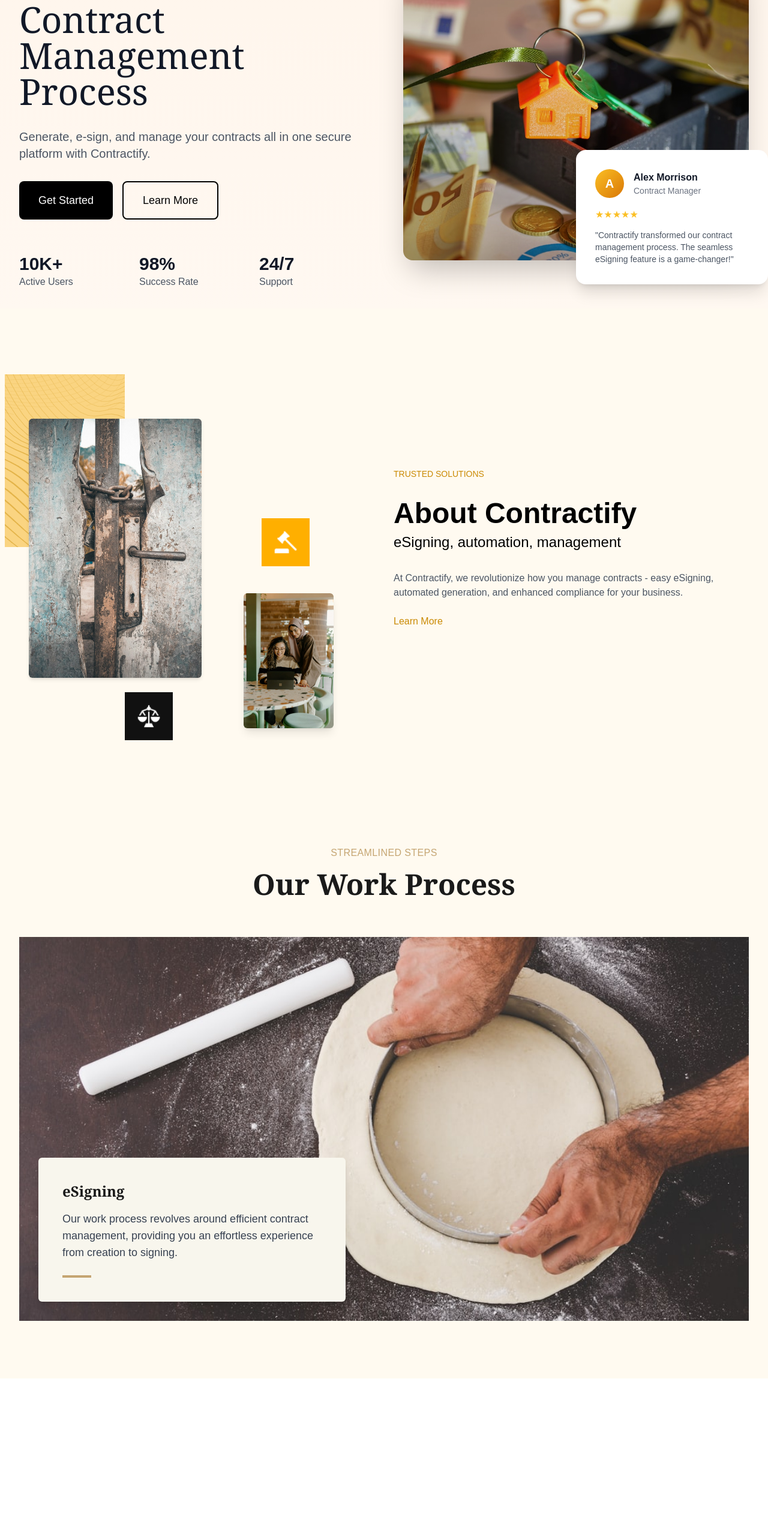
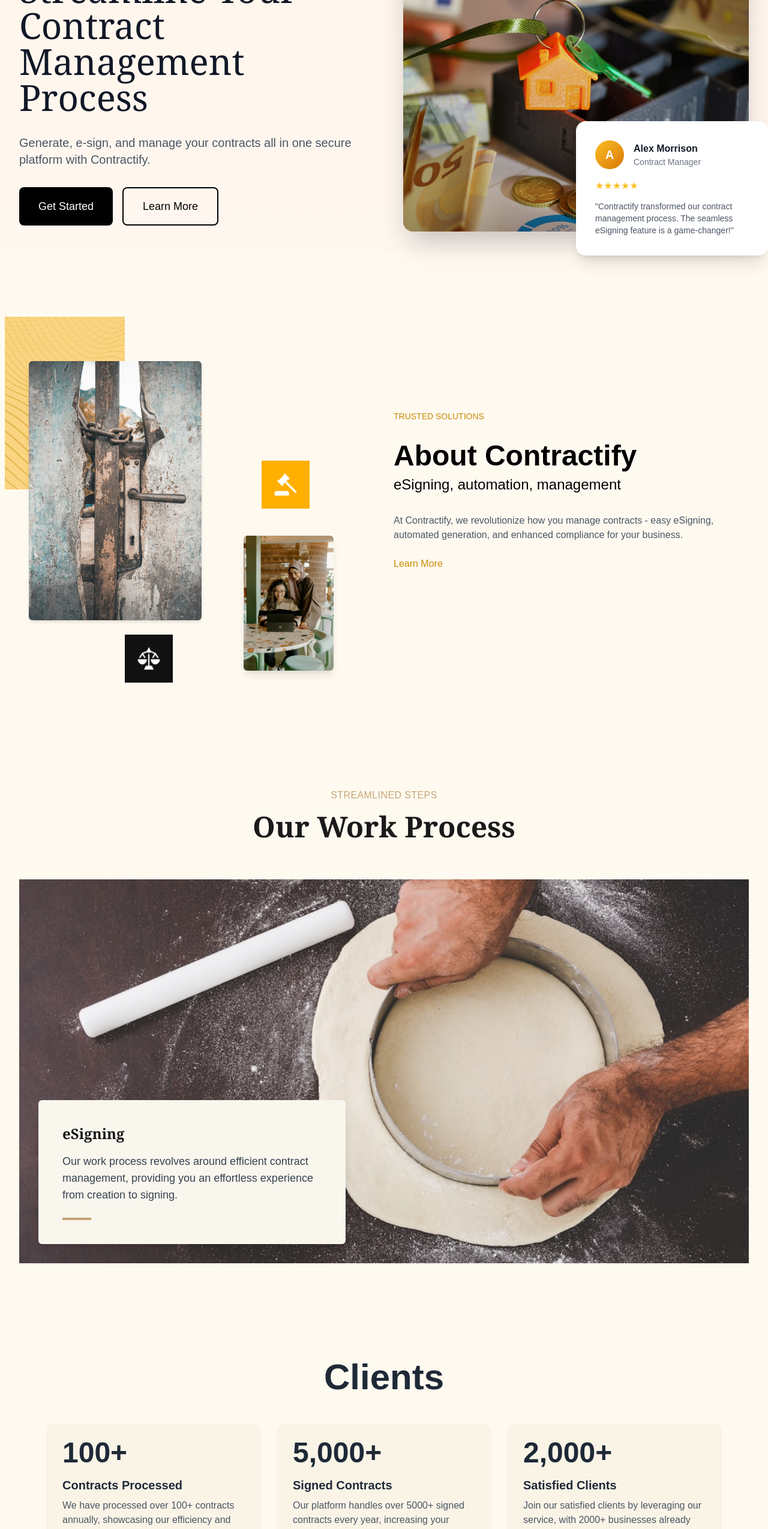
Before and after one commit to BuildingProjects/Contractify, a Next.js app in the folder client/: page / in a window 1280 px wide. Shown: the part 234-2783 px from the top of the page at 60% size. Before the commit the page ends 2532 px from the top, so only its background shows below. Built offline with nearby package versions, Linux system fonts and the light colour scheme.

Commit message:
completed client page and removed stats from onboarding page

```diff
--- a/client/package.json
+++ b/client/package.json
@@ -12,7 +12,9 @@
     "framer-motion": "^11.18.1",
     "next": "15.1.4",
     "react": "^19.0.0",
-    "react-dom": "^19.0.0"
+    "react-countup": "^6.5.3",
+    "react-dom": "^19.0.0",
+    "react-intersection-observer": "^9.15.0"
   },
   "devDependencies": {
     "@eslint/eslintrc": "^3",
--- /dev/null
+++ b/client/src/app/components/ClientsPage.js
@@ -0,0 +1,94 @@
+"use client";
+
+import { motion } from "framer-motion";
+import CountUp from "react-countup";
+import { useInView } from "react-intersection-observer";
+import { useState, useEffect } from "react";
+
+const ClientsSection = () => {
+  const stats = [
+    {
+      value: 100,
+      title: "Contracts Processed",
+      description:
+        "We have processed over 100+ contracts annually, showcasing our efficiency and reliability in contract management.",
+    },
+    {
+      value: 5000,
+      title: "Signed Contracts",
+      description:
+        "Our platform handles over 5000+ signed contracts every year, increasing your business's credibility and efficiency.",
+    },
+    {
+      value: 2000,
+      title: "Satisfied Clients",
+      description:
+        "Join our satisfied clients by leveraging our service, with 2000+ businesses already trusting us.",
+    },
+  ];
+
+  const fadeInVariants = {
+    hidden: { opacity: 0, y: 50 },
+    visible: { opacity: 1, y: 0 },
+  };
+
+  // Use `react-intersection-observer` to track when the section comes into view
+  const { ref, inView } = useInView({
+    threshold: 0.3, // Trigger when 30% of the section is visible
+    triggerOnce: true,
+  });
+
+  return (
+    <div
+      ref={ref}
+      className="bg-[#fffaf0] text-gray-800 py-16 px-6 md:px-12 lg:px-20"
+    >
+      {/* Header */}
+      <motion.h2
+        className="text-6xl font-bold text-center mb-12"
+        initial="hidden"
+        whileInView="visible"
+        viewport={{ once: true }}
+        transition={{ duration: 0.6 }}
+        variants={fadeInVariants}
+      >
+        Clients
+      </motion.h2>
+
+      {/* Statistics */}
+      <div className="grid grid-cols-1 md:grid-cols-3 gap-8">
+        {stats.map((stat, index) => (
+          <motion.div
+            key={index}
+            className="bg-[#FAF4E7] p-6 rounded-lg shadow-md"
+            initial="hidden"
+            whileInView="visible"
+            viewport={{ once: true }}
+            transition={{ duration: 0.6, delay: 0.2 * index }}
+            variants={fadeInVariants}
+          >
+            <h3 className="text-5xl font-bold mb-4 text-gray-800">
+              {inView ? (
+                <CountUp
+                  start={0}
+                  end={stat.value}
+                  duration={2}
+                  separator=","
+                />
+              ) : (
+                0
+              )}
+              +
+            </h3>
+            <h4 className="text-xl font-semibold mb-2 text-gray-800">
+              {stat.title}
+            </h4>
+            <p className="text-gray-600">{stat.description}</p>
+          </motion.div>
+        ))}
+      </div>
+    </div>
+  );
+};
+
+export default ClientsSection;
--- a/client/src/app/components/OnboardingPage.js
+++ b/client/src/app/components/OnboardingPage.js
@@ -23,18 +23,18 @@ const OnboardingPage = () => {
 
   return (
     <motion.main
-      className='pt-8 sm:pt-8 pb-12 sm:pb-8 px-4 sm:px-6 lg:px-8'
-      initial='hidden'
-      animate='visible'
+      className="pt-8 sm:pt-8 pb-12 sm:pb-8 px-4 sm:px-6 lg:px-8"
+      initial="hidden"
+      animate="visible"
       variants={staggerContainer}
     >
-      <div className='max-w-7xl mx-auto'>
-        <div className='grid grid-cols-1 lg:grid-cols-2 gap-12 lg:gap-16 items-center'>
+      <div className="max-w-7xl mx-auto">
+        <div className="grid grid-cols-1 lg:grid-cols-2 gap-12 lg:gap-16 items-center">
           {/* Left Column */}
-          <motion.div className='space-y-6 sm:space-y-8' variants={fadeIn}>
-            <div className='inline-block'>
+          <motion.div className="space-y-6 sm:space-y-8" variants={fadeIn}>
+            <div className="inline-block">
               <motion.span
-                className='bg-amber-100 text-amber-800 px-4 py-2 rounded-full text-xs sm:text-sm font-medium'
+                className="bg-amber-100 text-amber-800 px-4 py-2 rounded-full text-xs sm:text-sm font-medium"
                 variants={fadeIn}
               >
                 Effortless eSigning
@@ -42,14 +42,14 @@ const OnboardingPage = () => {
             </div>
 
             <motion.h1
-              className='text-3xl sm:text-4xl md:text-5xl lg:text-6xl font-serif leading-tight text-gray-900'
+              className="text-3xl sm:text-4xl md:text-5xl lg:text-6xl font-serif leading-tight text-gray-900"
               variants={fadeIn}
             >
               Streamline Your Contract Management Process
             </motion.h1>
 
             <motion.p
-              className='text-gray-600 text-base sm:text-lg md:text-xl leading-relaxed'
+              className="text-gray-600 text-base sm:text-lg md:text-xl leading-relaxed"
               variants={fadeIn}
             >
               Generate, e-sign, and manage your contracts all in one secure
@@ -57,83 +57,54 @@ const OnboardingPage = () => {
             </motion.p>
 
             <motion.div
-              className='flex flex-col sm:flex-row gap-4'
+              className="flex flex-col sm:flex-row gap-4"
               variants={fadeIn}
             >
-              <button className='bg-black text-white px-6 sm:px-8 py-3 sm:py-4 rounded-lg hover:bg-gray-800 transition-all text-sm sm:text-lg'>
+              <button className="bg-black text-white px-6 sm:px-8 py-3 sm:py-4 rounded-lg hover:bg-gray-800 transition-all text-sm sm:text-lg">
                 Get Started
               </button>
-              <button className='border-2 border-black text-black px-6 sm:px-8 py-3 sm:py-4 rounded-lg hover:bg-black hover:text-white transition-all text-sm sm:text-lg'>
+              <button className="border-2 border-black text-black px-6 sm:px-8 py-3 sm:py-4 rounded-lg hover:bg-black hover:text-white transition-all text-sm sm:text-lg">
                 Learn More
               </button>
-            </motion.div>
-
-            {/* Stats */}
-            <motion.div
-              className='grid grid-cols-2 sm:grid-cols-3 gap-6 pt-6'
-              variants={fadeIn}
-            >
-              <div>
-                <h3 className='text-2xl sm:text-3xl font-bold text-gray-900'>
-                  10K+
-                </h3>
-                <p className='text-gray-600 text-sm sm:text-base'>
-                  Active Users
-                </p>
-              </div>
-              <div>
-                <h3 className='text-2xl sm:text-3xl font-bold text-gray-900'>
-                  98%
-                </h3>
-                <p className='text-gray-600 text-sm sm:text-base'>
-                  Success Rate
-                </p>
-              </div>
-              <div>
-                <h3 className='text-2xl sm:text-3xl font-bold text-gray-900'>
-                  24/7
-                </h3>
-                <p className='text-gray-600 text-sm sm:text-base'>Support</p>
-              </div>
             </motion.div>
           </motion.div>
 
           {/* Right Column */}
-          <motion.div className='relative' variants={fadeIn}>
-            <div className='relative h-[300px] sm:h-[400px] lg:h-[500px] w-full rounded-2xl overflow-hidden shadow-2xl'>
+          <motion.div className="relative" variants={fadeIn}>
+            <div className="relative h-[300px] sm:h-[400px] lg:h-[500px] w-full rounded-2xl overflow-hidden shadow-2xl">
               <Image
                 src={housImage}
-                alt='House key with coins'
+                alt="House key with coins"
                 fill
-                className='object-cover'
+                className="object-cover"
                 priority
               />
               {/* Overlay gradient */}
-              <div className='absolute inset-0 bg-gradient-to-t from-black/20 to-transparent'></div>
+              <div className="absolute inset-0 bg-gradient-to-t from-black/20 to-transparent"></div>
             </div>
 
             {/* Testimonial Card */}
             <motion.div
-              className='absolute bottom-[-2rem] sm:bottom-[-2.5rem] right-[-1.5rem] sm:right-[-2rem] bg-white p-6 sm:p-8 rounded-2xl shadow-xl max-w-[280px] sm:max-w-[320px] transform hover:scale-105 transition-transform'
+              className="absolute bottom-[-2rem] sm:bottom-[-2.5rem] right-[-1.5rem] sm:right-[-2rem] bg-white p-6 sm:p-8 rounded-2xl shadow-xl max-w-[280px] sm:max-w-[320px] transform hover:scale-105 transition-transform"
               initial={{ opacity: 0, y: 20 }}
               animate={{ opacity: 1, y: 0 }}
               transition={{ delay: 1, duration: 0.8 }}
             >
-              <div className='flex items-center gap-3 sm:gap-4 mb-3 sm:mb-4'>
-                <div className='w-10 h-10 sm:w-12 sm:h-12 bg-gradient-to-br from-amber-400 to-amber-600 rounded-full flex items-center justify-center text-white text-lg sm:text-xl font-bold'>
+              <div className="flex items-center gap-3 sm:gap-4 mb-3 sm:mb-4">
+                <div className="w-10 h-10 sm:w-12 sm:h-12 bg-gradient-to-br from-amber-400 to-amber-600 rounded-full flex items-center justify-center text-white text-lg sm:text-xl font-bold">
                   A
                 </div>
                 <div>
-                  <p className='font-semibold text-gray-900 text-sm sm:text-base'>
+                  <p className="font-semibold text-gray-900 text-sm sm:text-base">
                     Alex Morrison
                   </p>
-                  <p className='text-xs sm:text-sm text-gray-500'>
+                  <p className="text-xs sm:text-sm text-gray-500">
                     Contract Manager
                   </p>
                 </div>
               </div>
-              <div className='flex text-amber-400 mb-2 sm:mb-3'>★★★★★</div>
-              <p className='text-gray-600 text-xs sm:text-sm'>
+              <div className="flex text-amber-400 mb-2 sm:mb-3">★★★★★</div>
+              <p className="text-gray-600 text-xs sm:text-sm">
                 "Contractify transformed our contract management process. The
                 seamless eSigning feature is a game-changer!"
               </p>
--- a/client/src/app/page.js
+++ b/client/src/app/page.js
@@ -1,5 +1,6 @@
 "use client";
 import AboutPage from "./components/AboutPage";
+import ClientsSection from "./components/ClientsPage";
 import Navbar from "./components/Navbar";
 import OnboardingPage from "./components/OnboardingPage";
 import WorkProcess from "./components/WorkProcessPage";
@@ -10,6 +11,7 @@ export default function Home() {
       <OnboardingPage />
       <AboutPage />
       <WorkProcess />
+      <ClientsSection />
     </div>
   );
 }
```
Also changed, not shown: 1 other file (tests, documents, lock files or other folders).
